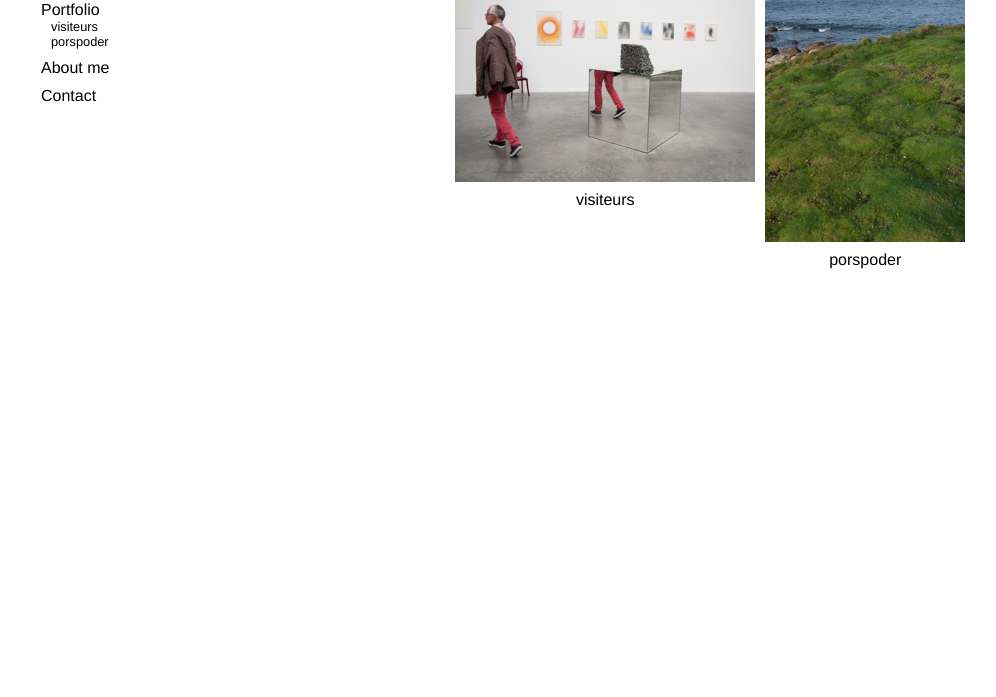
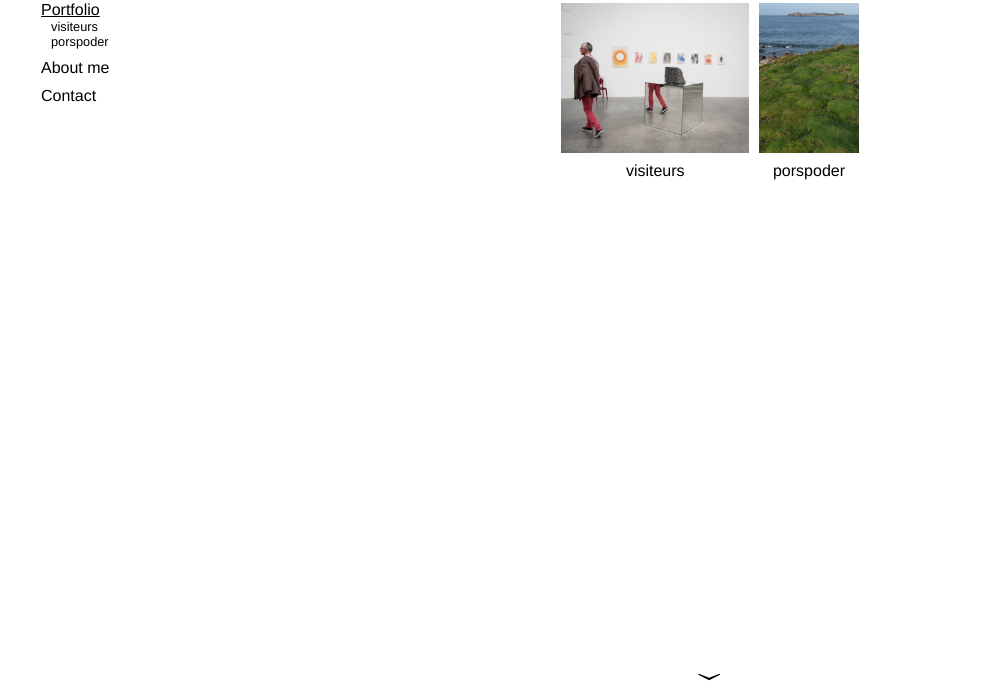
Before and after one commit to dodi-kms/dodi-kms.github.io, a plain HTML site: page index.html in a window 1280 px wide. Shown: the part 103-800 px from the top of the page, without its empty margins (9-1005 px from the left). Drawn offline with Linux system fonts and the light colour scheme.

Commit message:
Gute Version

```diff
--- a/css/dodi.css
+++ b/css/dodi.css
@@ -15,7 +15,7 @@ a {
   text-decoration: none;
 }
 
-a:hover {
+a:hover, a.selected {
   text-decoration: underline;
 }
 
@@ -26,6 +26,10 @@ nav {
 .logo {
   font-size: 42px;
   margin: 0;
+}
+
+.thumbnail {
+  max-height: 150px;
 }
 
 nav ul {
@@ -48,6 +52,37 @@ aside {
   flex-direction: column;
 }
 
+.arrow {
+  display: flex;
+  align-items: center;
+  justify-content: center;
+  min-width: 40px;
+  min-height: 40px;
+  font-size: 30px;
+  cursor: pointer;
+  user-select: none;
+}
+
+.arrow:hover {
+  background: whitesmoke;
+}
+
+.arrow:not(.visible) {
+  visibility: hidden;
+}
+
+.arrow, .arrow:active, .arrow:hover, .arrow:visited, .arrow:-webkit-any-link {
+  text-decoration: none;
+}
+
+.left.arrow, .right.arrow {
+  margin: 40px 0;
+}
+
+.up.arrow > span, .down.arrow > span {
+  transform: rotate(90deg);
+}
+
 section {
   flex: 1;
   display: flex;
@@ -60,7 +95,6 @@ article {
   flex-direction: column;
   align-items: center;
   text-align: center;
-  padding: 40px;
   overflow: hidden;
 }
 
@@ -76,12 +110,12 @@ section:not(.selected), article:not(.selected) {
   display: none;
 }
 
-.mosaique {
+.mosaic {
   display: flex;
   flex-direction: row;
   flex-wrap: wrap;
 }
 
-.mosaique p, .mosaique a {
+.mosaic p, .mosaic a {
   margin: 5px;
 }
--- a/index.html
+++ b/index.html
@@ -15,7 +15,7 @@
         <li><a href="#portfolio">Portfolio</a>
           <ul>
             <!--<li><a href="#mutation">mutation</a></li>-->
-            <li><a href="#visiteurs" class="selected">visiteurs</a></li>
+            <li><a href="#visiteurs">visiteurs</a></li>
             <li><a href="#porspoder">porspoder</a></li>
           </ul>
           <!--<ul>
@@ -28,18 +28,25 @@
       </ul>
     </nav>
 
+    <a class="left arrow"><span>〈</span></a>
+
     <aside>
+
+      <a class="up arrow"><span>〈</span></a>
+
+      <!-- PORTFOLIO / MOSAIQUE -->
 
       <section id="portfolio">
 
         <article>
-          <div class="mosaique">
+          <h1>Portfolio</h1>
+          <div class="mosaic">
             <a href="#visiteurs">
-              <img src="img/musee/icone-9384.jpg">
+              <img class="thumbnail" src="img/musee/icone-9384.jpg">
               <p>visiteurs</p>
             </a>
             <a href="#porspoder">
-              <img src="img/bretagne/icone-0292.jpg">
+              <img class="thumbnail" src="img/bretagne/icone-0292.jpg">
               <p>porspoder</p>
             </a>
           </div>
@@ -51,10 +58,10 @@
 
       <section id="visiteurs">
 
-        <article>
-          <img src="img/musee/icone-9384.jpg">
-          <p>visiteurs</p>
-        </article>
+        <!--<article>
+          <h1>Visiteurs</h1>
+          <img class="thumbnail" src="img/musee/icone-9384.jpg">
+        </article>-->
 
         <article>
           <img src="img/musee/_DSC2289.jpg">
@@ -94,10 +101,10 @@
 
       <section id="porspoder" class="selected">
 
-        <article>
-          <img src="img/bretagne/icone-0292.jpg">
-          <p>porspoder</p>
-        </article>
+        <!--<article>
+          <h1>Porspoder</h1>
+          <img class="thumbnail" src="img/bretagne/icone-0292.jpg">
+        </article>-->
 
         <article>
           <img src="img/bretagne/DSC_0039.jpg">
@@ -127,7 +134,7 @@
 
         <article>
           <h1>About me</h1>
-          <p>Student in photography, ENS Louis-Lumière, Paris.</p>
+          <p>Odile Keromnes: Student in photography, ENS Louis-Lumière, Paris.</p>
         </article>
 
       </section>
@@ -138,12 +145,16 @@
 
         <article>
           <h1>Contact</h1>
-          <p>(informations de contact)</p>
+          <p>How to contact me.</p>
         </article>
 
       </section>
 
+      <a class="down arrow"><span>〉</span></a>
+
     </aside>
+
+    <a class="right arrow"><span>〉</span></a>
 
     <script src="js/dodi.js"></script>
 
--- a/js/dodi.js
+++ b/js/dodi.js
@@ -1,20 +1,85 @@
 var $ = document.querySelector.bind(document);
 var $$ = document.querySelectorAll.bind(document);
 
+function select(hash) {
 
-function select(section) {
-  [].map.call($$('.selected'), function (element) {
-    element.classList.remove('selected');
-  });
-  var element = $(section) || $('#portfolio');
-  element.classList.add('selected');
-  element.querySelector('article').classList.add('selected');
-  [].map.call($$('a[href="#' + element.id + '"'), function (element) {
+  var element = $((hash||'').split('-')[0]);
+
+  if (!element) {
+    return;
+  }
+
+  // Select a <section> (photo series).
+  if (!element.classList.contains('selected')) {
+
+    // Un-select every <section>.
+    [].map.call($$('section.selected'), function (element) {
+      element.classList.remove('selected');
+    });
+
+    // Select the specified <section>.
     element.classList.add('selected');
-  });
+
+    // Un-mark any selected links.
+    [].map.call($$('a.selected'), function (element) {
+      element.classList.remove('selected');
+    });
+
+    // Mark any links to this series as selected.
+    [].map.call($$('a:not(.arrow)[href="#' + element.id + '"'), function (element) {
+      element.classList.add('selected');
+    });
+
+    // Connect up/down arrows to adjacent series.
+    toSection($('.up.arrow'), element.previousElementSibling);
+    toSection($('.down.arrow'), element.nextElementSibling);
+
+  }
+
+  // Select a <section>'s <article> (particular photo).
+  var articles = element.querySelectorAll('article');
+  var index = parseInt(hash.split('-')[1]);
+  index = (index ? Math.min(index, articles.length - 1) : 0);
+
+  if (!articles[index].classList.contains('selected')) {
+
+    // Un-select every <article>.
+    [].map.call($$('article.selected'), function (element) {
+      element.classList.remove('selected');
+    });
+
+    // Select the specified <article>.
+    articles[index].classList.add('selected');
+
+    // Connect left/right arrows to ajacent photos.
+    toArticle($('.left.arrow'), element, articles, index - 1);
+    toArticle($('.right.arrow'), element, articles, index + 1);
+
+  }
+
 }
 
-select();
+function toSection(arrow, section) {
+  if (section && section.tagName.toLowerCase() === 'section') {
+    arrow.classList.add('visible');
+    arrow.href = '#' + section.id;
+  } else {
+    arrow.classList.remove('visible');
+  }
+}
+
+function toArticle(arrow, section, articles, index) {
+  var article = articles[index];
+  if (article && article.tagName.toLowerCase() === 'article') {
+    arrow.classList.add('visible');
+    arrow.href = '#' + section.id + (index ? '-' + index : '');
+  } else {
+    arrow.classList.remove('visible');
+  }
+}
+
 window.addEventListener('hashchange', function () {
   select(window.location.hash);
 });
+
+select(window.location.hash || '#portfolio');
```
